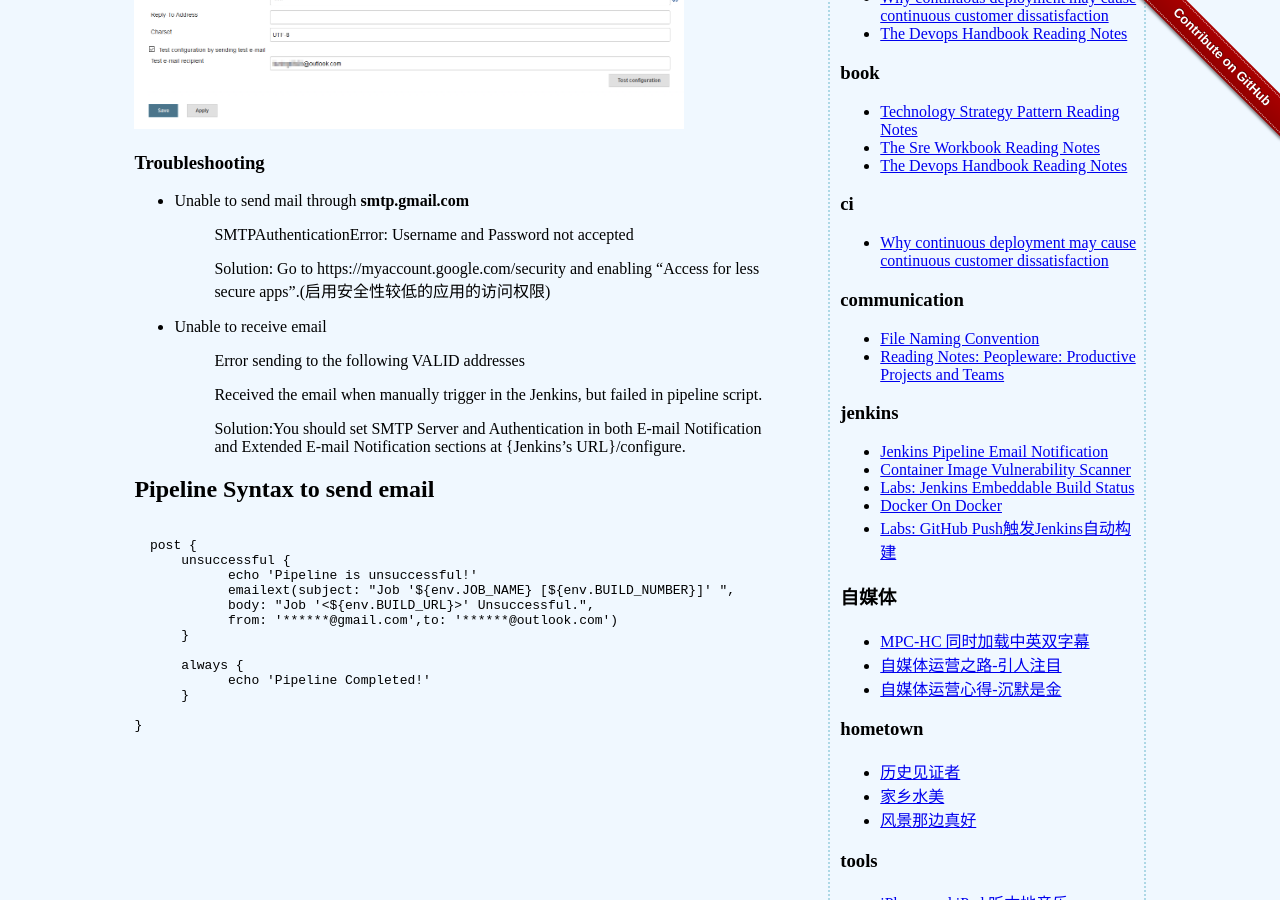
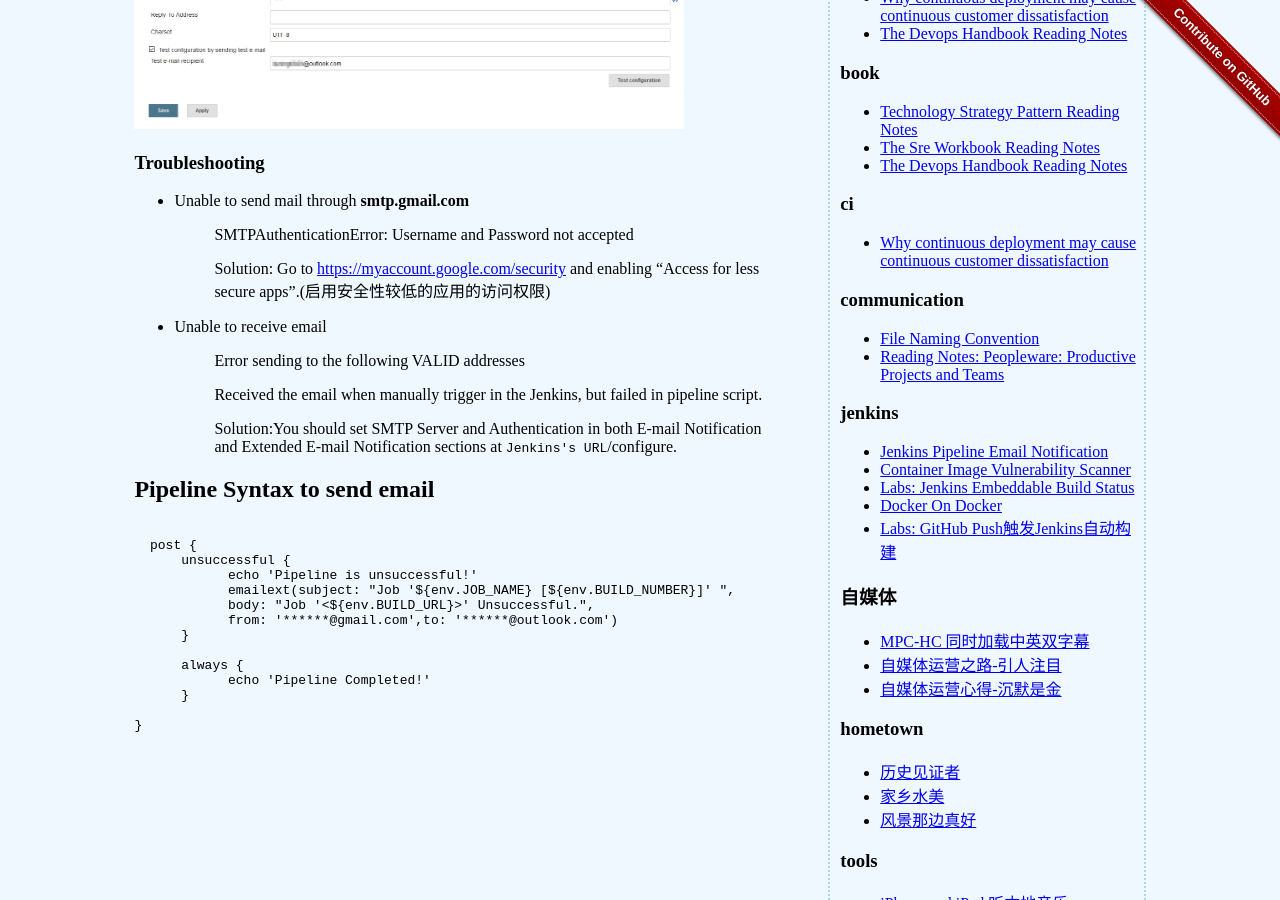
Before and after one commit to liuning0820/liuning0820.github.io, a Jekyll site: the page built from _posts/2020-02-17-jenkins-email-notification.md, in a window 1280 px wide and 900 px high, scrolled down 434 px. Built offline with Jekyll 4.4.1, drawn with Linux system fonts in a browser that asks for light colours.

Commit message:
surround Bare URL by angle brackets

```diff
--- a/_posts/2020-02-18-jenkins-email-notification.md
+++ b/_posts/2020-02-17-jenkins-email-notification.md
@@ -7,7 +7,7 @@ title: Jenkins Pipeline Email Notification
 
 # Labs: Jenkins Pipeline Email Notification
 
-Assume the Jenkins url is [http://192.168.0.1:8080](http://192.168.0.1:8080).
+Assume the Jenkins url is <http://192.168.0.1:8080>.
 
 ## Configure Email Notification
 
@@ -20,14 +20,14 @@ Navigate to {Jenkins's URL}/configure and scroll down to "E-mail Notification".
 - Unable to send mail through **smtp.gmail.com**
   > SMTPAuthenticationError: Username and Password not accepted
   >
-  > Solution: Go to https://myaccount.google.com/security and enabling "Access for less secure apps".(启用安全性较低的应用的访问权限)
+  > Solution: Go to <https://myaccount.google.com/security> and enabling "Access for less secure apps".(启用安全性较低的应用的访问权限)
 
 - Unable to receive email
   > Error sending to the following VALID addresses
   >
   > Received the email when manually trigger in the Jenkins, but failed in pipeline script.
   >
-  > Solution:You should set SMTP Server and Authentication in both E-mail Notification and Extended E-mail Notification sections at {Jenkins's URL}/configure.
+  > Solution:You should set SMTP Server and Authentication in both E-mail Notification and Extended E-mail Notification sections at `Jenkins's URL`/configure.
 
 ## Pipeline Syntax to send email
 
```
Also changed, not shown: _posts/2019-04-01-jenkins-triggle-build-after-push-to-GitHub.md (+1 -1 lines).
